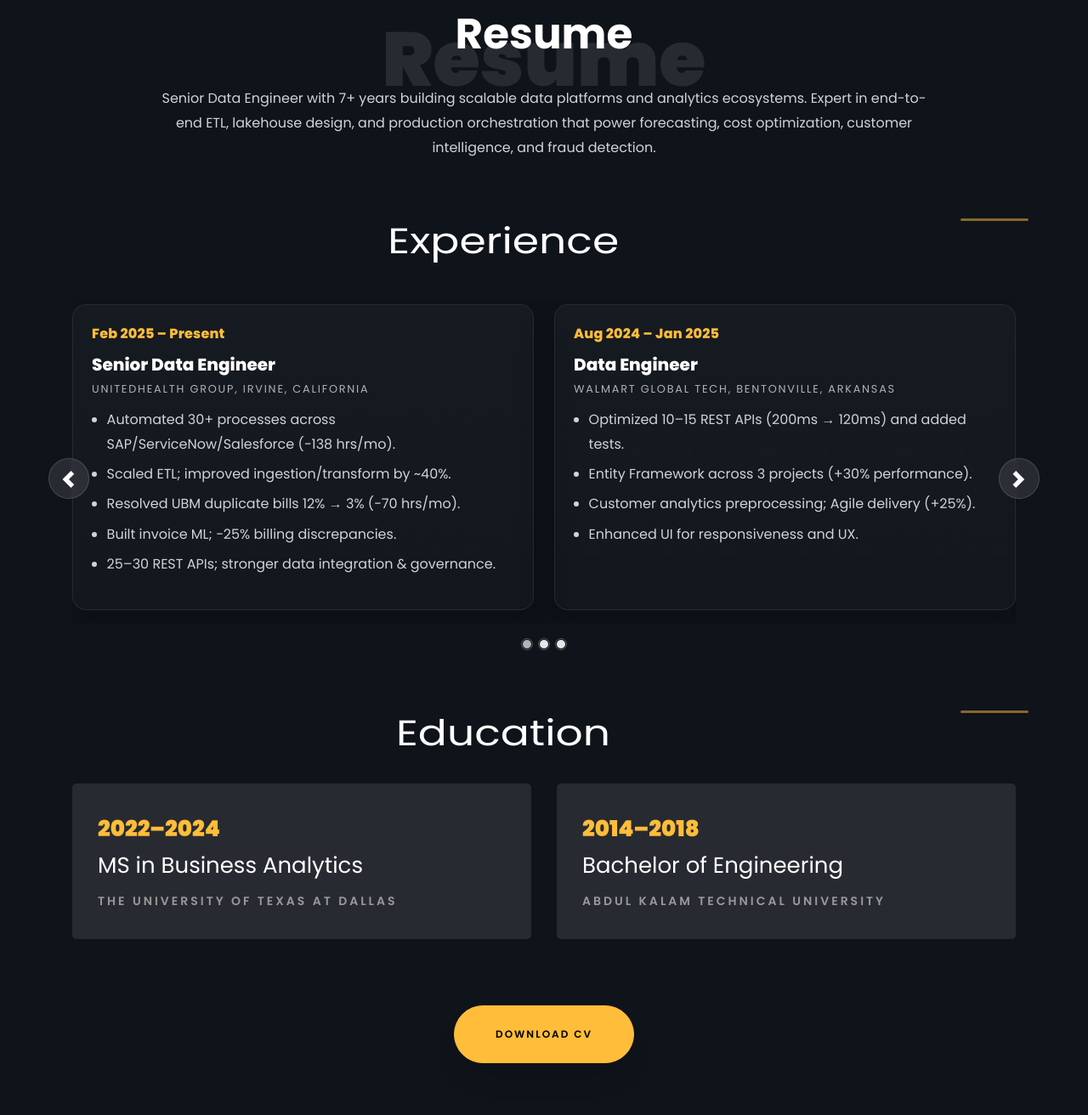
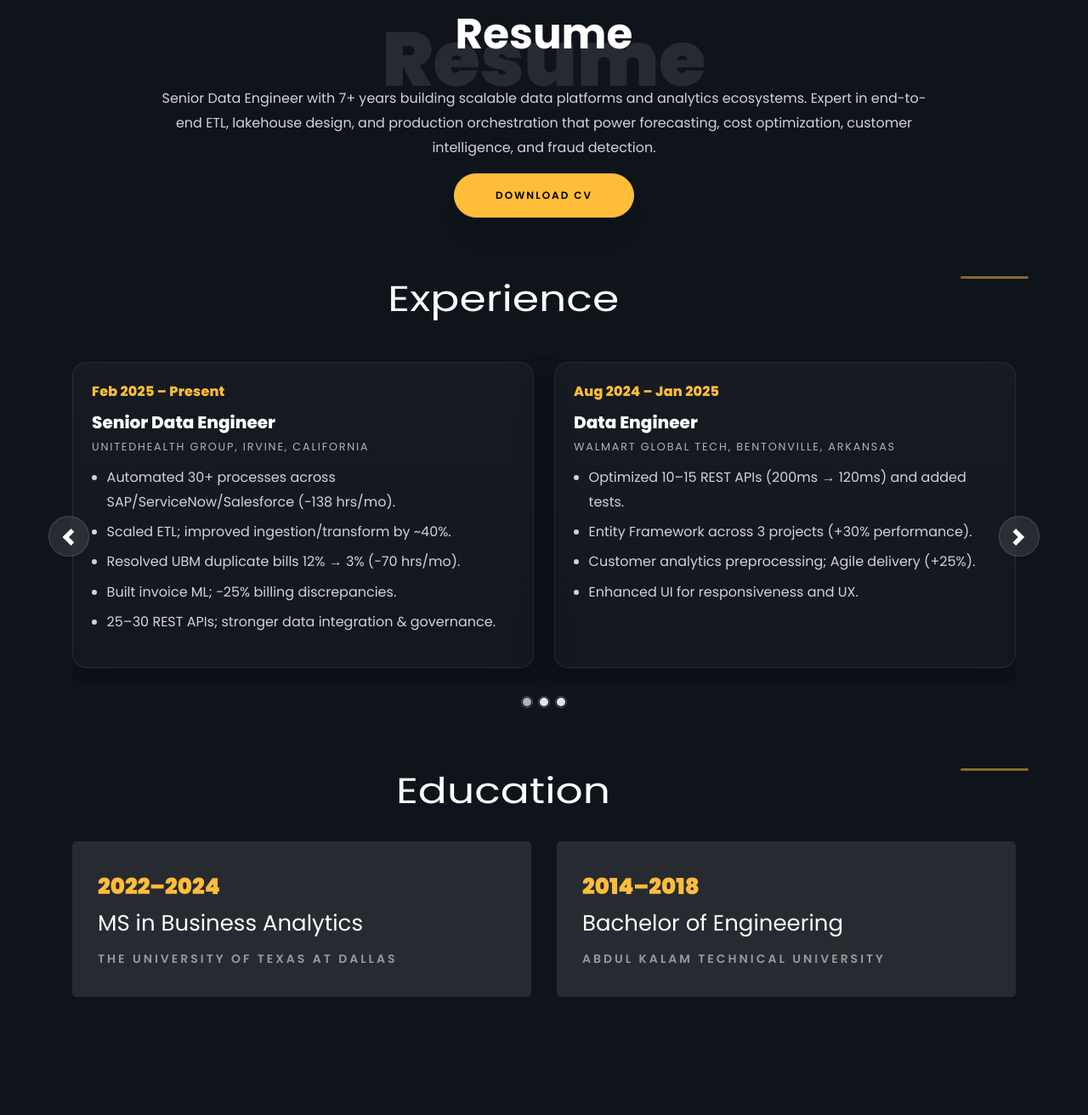
Before and after one commit to karanpratapsingh2507/karanpratapsingh2507.github.io, a plain HTML site: page index.html in a window 1280 px wide. Shown: the part 1750-3062 px from the top of the page at 85% size. Drawn offline with Linux system fonts and the light colour scheme; files whose address does not match are found by name.

Commit message:
Update index.html

```diff
--- a/index.html
+++ b/index.html
@@ -264,11 +264,16 @@
     <section class="ftco-section ftco-no-pb" id="resume-section">
       <div class="container">
         <div class="row justify-content-center pb-5">
-          <div class="col-md-10 heading-section text-center ftco-animate">
-            <h1 class="big big-2">Resume</h1>
-            <h2 class="mb-4">Resume</h2>
-            <p>Senior Data Engineer with 7+ years building scalable data platforms and analytics ecosystems. Expert in end-to-end ETL, lakehouse design, and production orchestration that power forecasting, cost optimization, customer intelligence, and fraud detection.</p>
-          </div>
+<div class="col-md-10 heading-section text-center ftco-animate">
+  <h1 class="big big-2">Resume</h1>
+  <h2 class="mb-4">Resume</h2>
+  <p>Senior Data Engineer with 7+ years building scalable data platforms and analytics ecosystems. Expert in end-to-end ETL, lakehouse design, and production orchestration that power forecasting, cost optimization, customer intelligence, and fraud detection.</p>
+  <p>
+    <a href="https://drive.google.com/file/d/1mayK-OjhQHVVKiowFHKU8Oh6ixfegic0/view?usp=sharing"
+       class="btn btn-primary py-3 px-5">Download CV</a>
+  </p>
+</div>
+
         </div>
 
         <!-- Experience Title -->
@@ -373,14 +378,6 @@
             </div>
           </div>
         </div>
-
-        <div class="row justify-content-center mt-5">
-          <div class="col-md-6 text-center ftco-animate">
-            <p><a href="https://drive.google.com/file/d/1mayK-OjhQHVVKiowFHKU8Oh6ixfegic0/view?usp=sharing" class="btn btn-primary py-4 px-5">Download CV</a></p>
-          </div>
-        </div>
-      </div>
-    </section>
 
     <!-- PROJECTS -->
     <section class="ftco-section" id="project-section">
```
